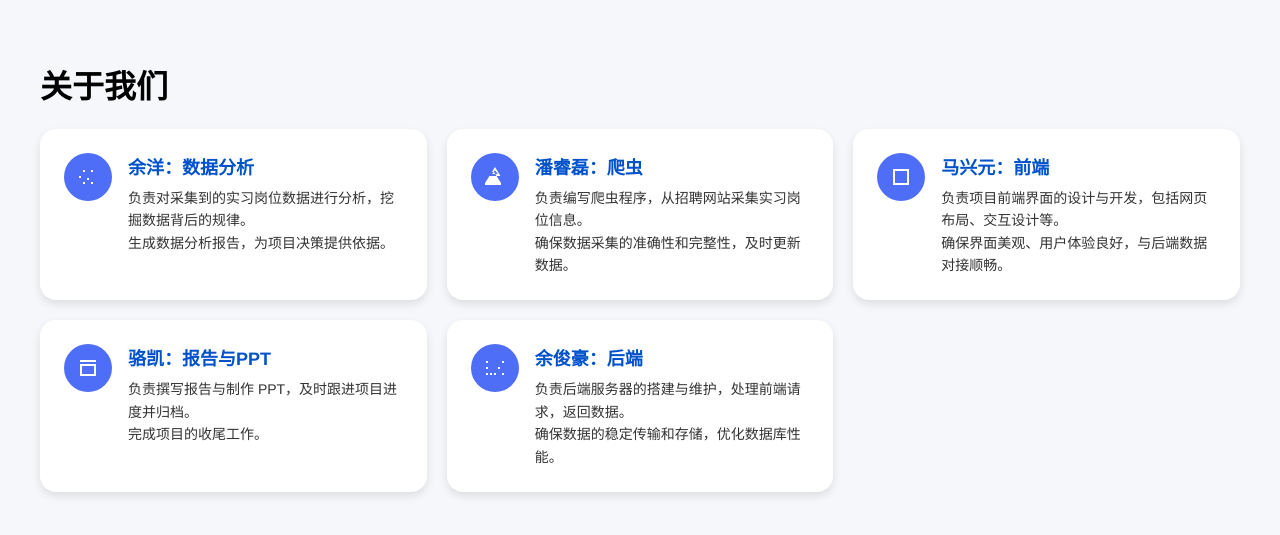
After one commit to Rachel1477/py_work, a Flask app: page /about in a window 1280 px wide. The commit adds this page. Shown: the top 535 px of the page. Run offline with Flask 3, Linux system fonts and the light colour scheme.

Commit message:
add about us

```diff
--- a/analysis/LLM.py
+++ b/analysis/LLM.py
@@ -14,13 +14,13 @@ with open(DATA_PATH, 'r', encoding='utf-8') as f:
 
 # 为每条岗位构造一个简洁文本描述用于 embedding
 job_texts = [
-    rec.get("企业名称", "") + rec.get("岗位名称", "") + rec.get("工作要求", "")
+    rec.get("企业名称", "") + rec.get("岗位名称", "") + rec.get("工作要求", "")+rec.get("薪资范围","")
     for rec in job_data
 ]
 job_embeddings = embedder.encode(job_texts, normalize_embeddings=True)
 
 # 检索函数：找最相似的前 K 条
-def semantic_search(query: str, top_k=5):
+def semantic_search(query: str, top_k=10):
     query_emb = embedder.encode([query], normalize_embeddings=True)
     scores = cos_sim(query_emb, job_embeddings)[0]
     top_indices = np.argsort(-scores)[:top_k]
--- a/app.py
+++ b/app.py
@@ -64,5 +64,8 @@ def api_chat():
     user_msg = data.get('message', '')
     reply = analysis.LLM.ask_llm(user_msg)  # 复用你已有的 ask_llm 函数
     return jsonify(reply=reply)
+@app.route('/about')
+def about():
+    return render_template('about.html')
 if __name__ == '__main__':
     app.run(debug=True,port=3389)
--- /dev/null
+++ b/templates/about.html
@@ -0,0 +1,130 @@
+<!DOCTYPE html>
+<html lang="zh-CN">
+<head>
+  <meta charset="UTF-8">
+  <meta name="viewport" content="width=device-width, initial-scale=1.0">
+  <title>关于我们</title>
+  <style>
+    body {
+      font-family: "Helvetica Neue", Helvetica, Arial, sans-serif;
+      background-color: #f5f7fa;
+      margin: 0;
+      padding: 40px;
+    }
+    .container {
+      display: grid;
+      grid-template-columns: repeat(auto-fill, minmax(300px, 1fr));
+      gap: 20px;
+      max-width: 1200px;
+      margin: 0 auto;
+    }
+    .card {
+      background-color: #fff;
+      border-radius: 16px;
+      box-shadow: 0 4px 8px rgba(0,0,0,0.1);
+      padding: 24px;
+      display: flex;
+      align-items: flex-start;
+      gap: 16px;
+    }
+    .card-icon {
+      min-width: 48px;
+      height: 48px;
+      background-color: #4f6ef7;
+      border-radius: 50%;
+      display: flex;
+      align-items: center;
+      justify-content: center;
+    }
+    .card-icon svg {
+      fill: #fff;
+      width: 24px;
+      height: 24px;
+    }
+    .card-content {
+      flex: 1;
+    }
+    .card-title {
+      font-size: 18px;
+      color: #0052cc;
+      margin: 0 0 8px;
+    }
+    .card-text {
+      font-size: 14px;
+      color: #333;
+      line-height: 1.6;
+      margin: 0;
+    }
+  </style>
+</head>
+<body>
+  <h1>关于我们</h1>
+  <div class="container">
+    <!-- 数据分析 -->
+    <div class="card">
+      <div class="card-icon">
+        <svg viewBox="0 0 24 24"><path d="M3 13h2v-2H3v2zm4 6h2v-2H7v2zm0-12h2V5H7v2zm8 12h2v-2h-2v2zm-4-4h2v-2h-2v2zm4-8h2V5h-2v2z"/></svg>
+      </div>
+      <div class="card-content">
+        <h2 class="card-title">余洋：数据分析</h2>
+        <p class="card-text">
+          负责对采集到的实习岗位数据进行分析，挖掘数据背后的规律。<br>
+          生成数据分析报告，为项目决策提供依据。
+        </p>
+      </div>
+    </div>
+    <!-- 爬虫 -->
+    <div class="card">
+      <div class="card-icon">
+        <svg viewBox="0 0 24 24"><path d="M12 2l-5.5 9h11L12 2zm0 3.3L14.9 9h-5.8L12 5.3zM2 20v-2l7-11h2l7 11v2H2z"/></svg>
+      </div>
+      <div class="card-content">
+        <h2 class="card-title">潘睿磊：爬虫</h2>
+        <p class="card-text">
+          负责编写爬虫程序，从招聘网站采集实习岗位信息。<br>
+          确保数据采集的准确性和完整性，及时更新数据。
+        </p>
+      </div>
+    </div>
+    <!-- 前端 -->
+    <div class="card">
+      <div class="card-icon">
+        <svg viewBox="0 0 24 24"><path d="M4 4h16v16H4V4zm2 2v12h12V6H6z"/></svg>
+      </div>
+      <div class="card-content">
+        <h2 class="card-title">马兴元：前端</h2>
+        <p class="card-text">
+          负责项目前端界面的设计与开发，包括网页布局、交互设计等。<br>
+          确保界面美观、用户体验良好，与后端数据对接顺畅。
+        </p>
+      </div>
+    </div>
+    <!-- 报告与PPT -->
+    <div class="card">
+      <div class="card-icon">
+        <svg viewBox="0 0 24 24"><path d="M4 4h16v2H4V4zm0 4h16v12H4V8zm2 2v8h12v-8H6z"/></svg>
+      </div>
+      <div class="card-content">
+        <h2 class="card-title">骆凯：报告与PPT</h2>
+        <p class="card-text">
+          负责撰写报告与制作 PPT，及时跟进项目进度并归档。<br>
+          完成项目的收尾工作。
+        </p>
+      </div>
+    </div>
+    <!-- 后端 -->
+    <div class="card">
+      <div class="card-icon">
+        <svg viewBox="0 0 24 24"><path d="M3 13h2v-2H3v2zm0 6h2v-2H3v2zm0-12h2V5H3v2zm4 12h2v-2H7v2zm4 0h2v-2h-2v2zm4-6h2v-2h-2v2zm4 6h2v-2h-2v2zm0-12h2V5h-2v2z"/></svg>
+      </div>
+      <div class="card-content">
+        <h2 class="card-title">余俊豪：后端</h2>
+        <p class="card-text">
+          负责后端服务器的搭建与维护，处理前端请求，返回数据。<br>
+          确保数据的稳定传输和存储，优化数据库性能。
+        </p>
+      </div>
+    </div>
+  </div>
+</body>
+</html>
--- a/templates/analysis.html
+++ b/templates/analysis.html
@@ -194,8 +194,7 @@
     <div class="container">
         <nav class="nav-bar">
             <a href="{{ url_for('index') }}">首页</a>
-            <a href="#analysis">分析中心</a>
-            <a href="#about">关于我们</a>
+            <a href="/about">关于我们</a>
         </nav>
 
         <h1>数据分析可视化中心</h1>
```
Also changed, not shown: data/实习岗位数据.json, static/figures/cluster_salary.png, static/figures/cluster_wordclouds.png, static/figures/feature_importance.png, static/figures/plot_box.png, static/figures/plot_heatmap.png, static/figures/plot_top_cities.png, static/figures/plot_violin.png, static/figures/福利待遇_wordcloud.png, 1 other file.
